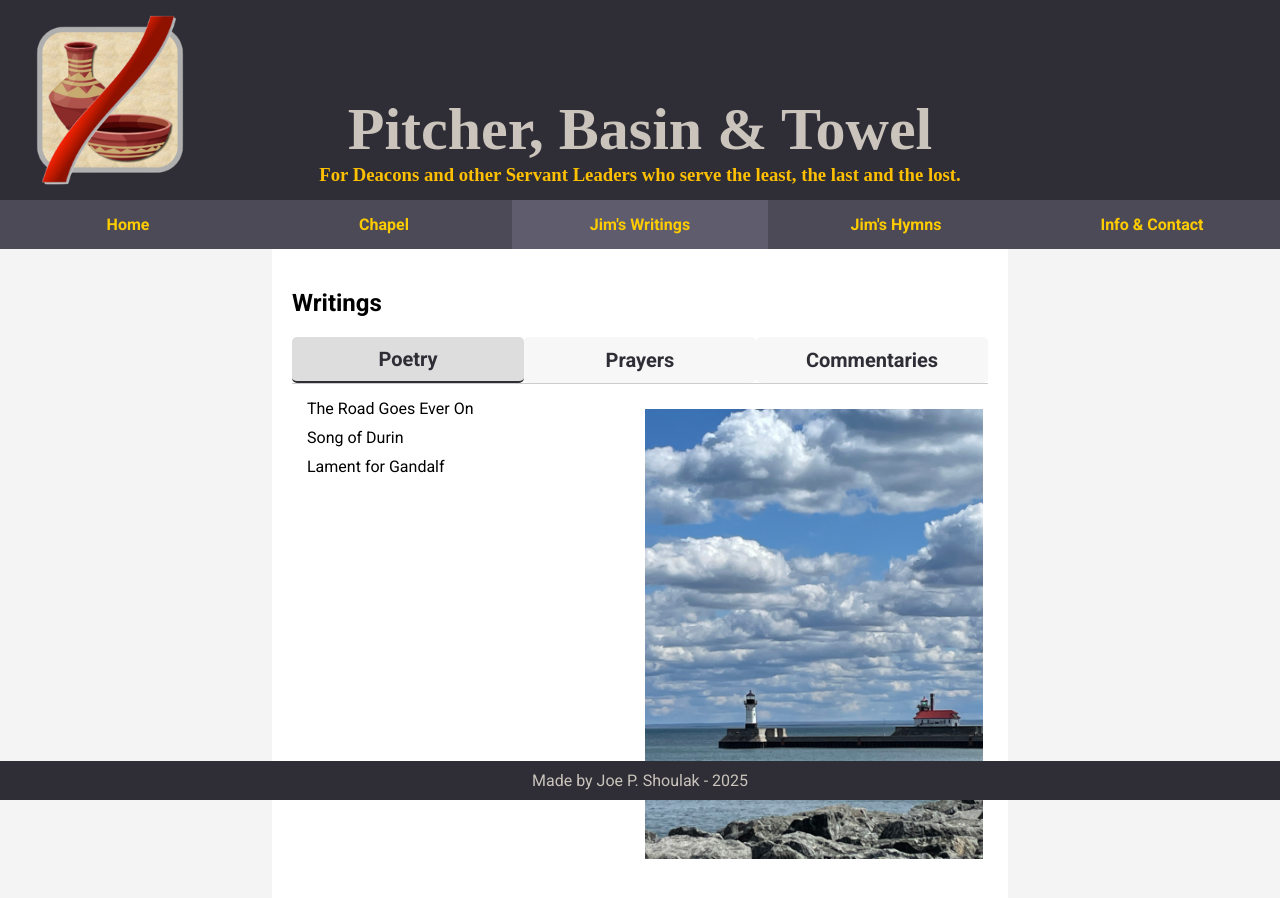
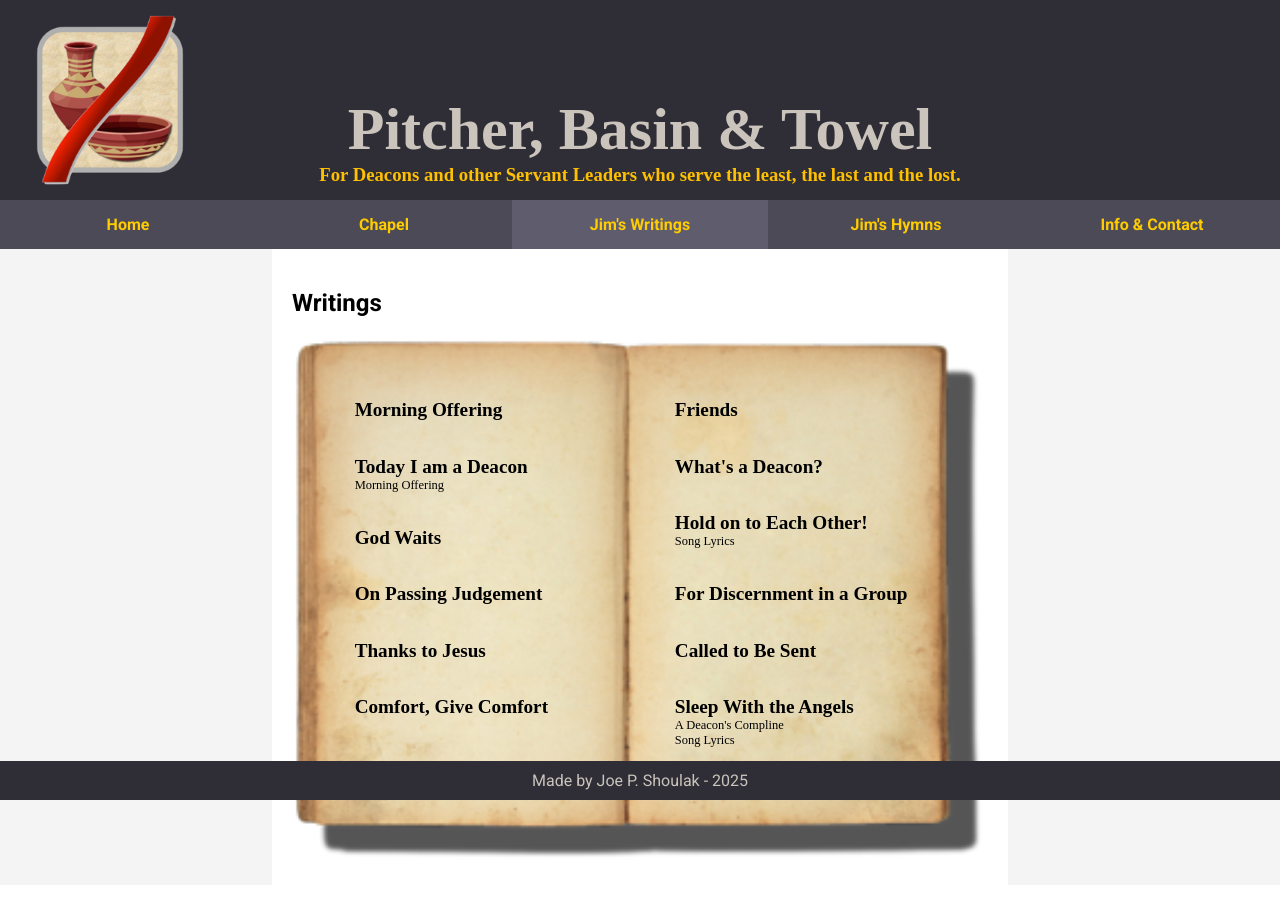
Before and after one commit to JoePShoulak/jim_site, a React (Vite) app: page /writings in a window 1280 px wide. Shown: the top 898 px of the page. Built offline with nearby package versions, Linux system fonts and the light colour scheme; no server answers.

Commit message:
getting close

```diff
--- a/src/pages/Writings.jsx
+++ b/src/pages/Writings.jsx
@@ -4,55 +4,129 @@ import Modal from "../components/Modal";
 import lighthouse from "/images/original/lighthouse.jpeg";
 import elephant_oak from "/images/original/elephant_oak.jpg";
 const superior_sunset = "/images/original/superior_sunset.JPG";
+const book = "/images/original/book.png";
 
 import Aside from "../components/Aside";
 
 import writings from "../data/writings.json";
 
-import { TabContent, TabbedSections } from "../components/TabbedSection";
+const PageEntry = ({ title, subtitle, subtitles = [], onClick }) => {
+  const allSubtitles = subtitle ? [subtitle, ...subtitles] : subtitles;
 
-const tabs = [
-  {
-    label: "Poetry",
-    content: (
-      <TabContent
-        content={writings.poetry}
-        img={lighthouse}
-        className="water-blue"
-        imgAlt="a lighthouse"
-      />
-    ),
-  },
-  {
-    label: "Prayers",
-    content: (
-      <TabContent
-        content={writings.letters}
-        img={elephant_oak}
-        className="oak-green"
-        imgAlt="a large oak tree"
-      />
-    ),
-  },
-  {
-    label: "Commentaries",
-    content: (
-      <TabContent
-        content={writings.writings}
-        img={superior_sunset}
-        className="sunset-orange"
-        imgAlt="a sunset over lake superior"
-      />
-    ),
-  },
-];
+  return (
+    <li className="page-entry" onClick={onClick}>
+      <span className="entry-title">{title}</span>
 
-const CenterSection = () => (
-  <section>
-    <h2>Writings</h2>
-    <TabbedSections tabs={tabs} />
-  </section>
-);
+      {allSubtitles.map(text => (
+        <span className="entry-subtitle" key={text}>
+          {text}
+        </span>
+      ))}
+    </li>
+  );
+};
+
+const CenterSection = () => {
+  const [activeEntry, setActiveEntry] = useState(null);
+
+  const openEntry = title => {
+    setActiveEntry({
+      title,
+      content:
+        "Lorem ipsum dolor sit amet, consectetur adipiscing elit. Integer vitae nibh sed lorem gravida fermentum. Donec non magna at ipsum luctus dictum. Praesent vel sapien sed neque volutpat luctus.",
+    });
+  };
+
+  const closeEntry = () => {
+    setActiveEntry(null);
+  };
+
+  return (
+    <section className="center-section">
+      <h2>Writings</h2>
+
+      <div className="book-wrapper">
+        <img
+          className="writing-image"
+          src={book}
+          alt="A journal with writing in it"
+        />
+
+        <div className="book-pages">
+          <ul className="book-list left-page">
+            <PageEntry
+              title="Morning Offering"
+              onClick={() => openEntry("Morning Offering")}
+            />
+
+            <PageEntry
+              title="Today I am a Deacon"
+              subtitle="Morning Offering"
+              onClick={() => openEntry("Today I am a Deacon")}
+            />
+
+            <PageEntry
+              title="God Waits"
+              onClick={() => openEntry("God Waits")}
+            />
+
+            <PageEntry
+              title="On Passing Judgement"
+              onClick={() => openEntry("On Passing Judgement")}
+            />
+
+            <PageEntry
+              title="Thanks to Jesus"
+              onClick={() => openEntry("Thanks to Jesus")}
+            />
+
+            <PageEntry
+              title="Comfort, Give Comfort"
+              onClick={() => openEntry("Comfort, Give Comfort")}
+            />
+          </ul>
+
+          <ul className="book-list right-page">
+            <PageEntry title="Friends" onClick={() => openEntry("Friends")} />
+
+            <PageEntry
+              title="What's a Deacon?"
+              onClick={() => openEntry("What's a Deacon?")}
+            />
+
+            <PageEntry
+              title="Hold on to Each Other!"
+              subtitle="Song Lyrics"
+              onClick={() => openEntry("Hold on to Each Other!")}
+            />
+
+            <PageEntry
+              title="For Discernment in a Group"
+              onClick={() => openEntry("For Discernment in a Group")}
+            />
+
+            <PageEntry
+              title="Called to Be Sent"
+              onClick={() => openEntry("Called to Be Sent")}
+            />
+
+            <PageEntry
+              title="Sleep With the Angels"
+              subtitles={["A Deacon's Compline", "Song Lyrics"]}
+              onClick={() => openEntry("Sleep With the Angels")}
+            />
+          </ul>
+        </div>
+      </div>
+
+      {activeEntry && (
+        <Modal title={activeEntry.title} onClose={closeEntry}>
+          <p>{activeEntry.content}</p>
+        </Modal>
+      )}
+    </section>
+  );
+};
 
 const RightAside = () => <Aside></Aside>;
 
--- a/src/stylesheets/Components.scss
+++ b/src/stylesheets/Components.scss
@@ -1,5 +1,12 @@
 @use "./colors.scss";
 @use 'sass:color';
+
+@font-face {
+  font-family: 'Playball';
+  src: url('/public/fonts/Playball-Regular.ttf') format('ttf');
+  font-weight: normal;
+  font-style: normal;
+}
 
 dark-banner {
   width: 100%;
@@ -259,3 +266,78 @@ img {
 .credit {
   font-size: 12px;
 }
+
+.book-wrapper {
+  position: relative;
+  flex: 1;
+  min-height: 0;
+  width: 100%;
+}
+
+.writing-image {
+  width: 100%;
+  height: 100%;
+  object-fit: contain;
+  display: block;
+}
+
+.book-pages {
+  position: absolute;
+  inset: 0;
+
+  display: grid;
+  grid-template-columns: 1fr 1fr;
+}
+
+.book-list {
+  list-style: none;
+  margin: 0;
+  padding: 0;
+
+  font-size: clamp(0.9rem, 1.5vw, 1.4rem);
+  line-height: 1.1;
+}
+
+.book-list li {
+  margin-bottom: clamp(1rem, 3vw, 2.2rem);
+  span {
+    font-family: Playball;
+  }
+}
+
+.entry-title,
+.entry-subtitle {
+  display: block;
+}
+
+.entry-title {
+  font-size: 1em;
+  font-weight: 600;
+}
+
+.entry-subtitle {
+  font-size: 0.65em;
+  line-height: 1.05;
+  margin-top: 0.15em;
+}
+
+.left-page {
+  padding-top: 18%;
+  padding-left: 18%;
+  padding-right: 8%;
+}
+
+.right-page {
+  padding-top: 18%;
+  padding-left: 10%;
+  padding-right: 16%;
+}
+
+.page-entry {
+  cursor: pointer;
+}
+
+.page-entry:hover .entry-title,
+.page-entry:hover .entry-subtitle {
+  text-decoration: underline;
+}
```
Also changed, not shown: public/images/original/book.png (added).
